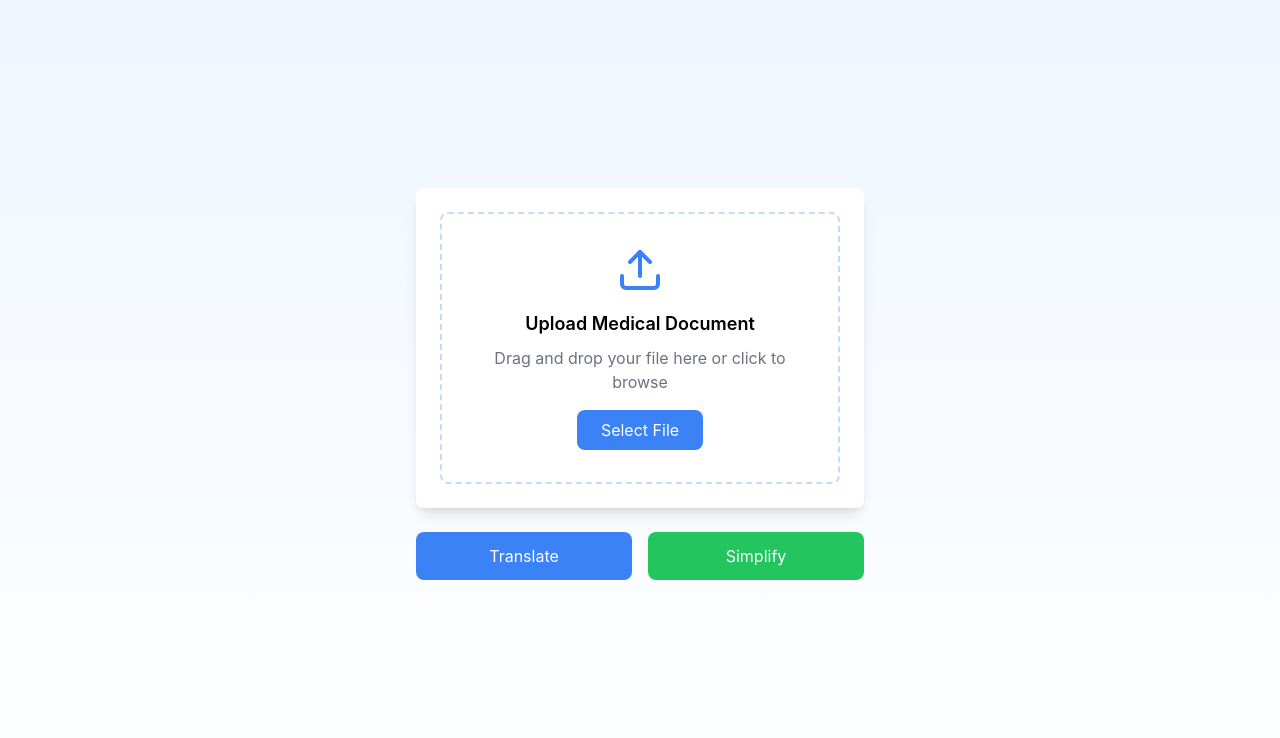
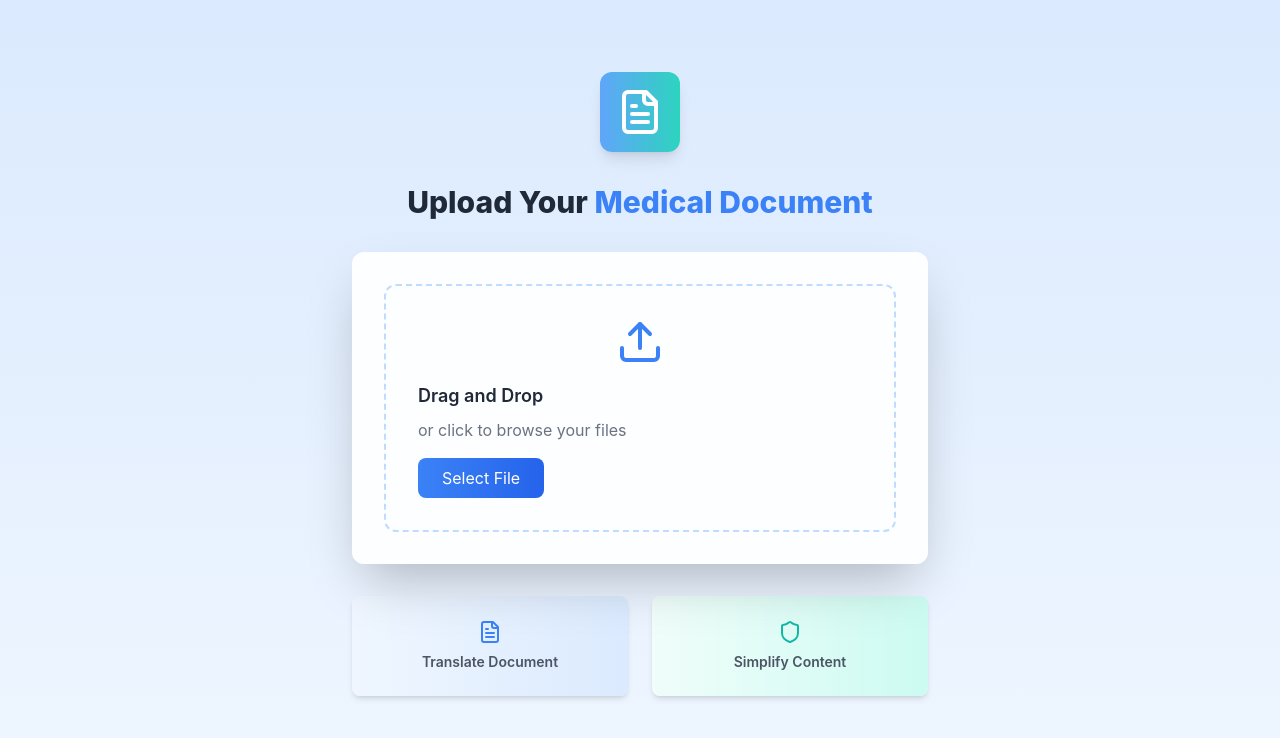
Before and after one commit to erbmu/Project-Localhost, a React (Create React App) app: page /cipher in a window 1280 px wide. Shown: the top 738 px of the page. Built offline with nearby package versions, Linux system fonts and the light colour scheme.

Commit message:
3 Sites Existing Copy

```diff
--- a/src/App.js
+++ b/src/App.js
@@ -3,13 +3,15 @@ import React from 'react';
 import { Route, BrowserRouter as Router, Routes } from 'react-router-dom';
 import Cipher from './pages/Cipher';
 import GetStarted from './pages/GetStarted';
+import Login from './pages/Login';
 
 function App() {
   return (
     <Router>
       <Routes>
-        <Route path="/" element={<GetStarted />} />
+        <Route path="/start" element={<GetStarted />} />
         <Route path="/cipher" element={<Cipher />} />
+        <Route path="/" element={<Login />} />
       </Routes>
     </Router>
   );
--- a/src/pages/Cipher.js
+++ b/src/pages/Cipher.js
@@ -1,27 +1,21 @@
-import { ArrowRight, MessageCircle, Upload } from 'lucide-react';
+import { ArrowRight, FileText, MessageCircle, Shield, Upload } from 'lucide-react';
 import React, { useState } from 'react';
 
 export default function Cipher() {
   const [isDocumentProcessed, setIsDocumentProcessed] = useState(false);
   const [processingType, setProcessingType] = useState(null);
-  const [isButtonClicked, setIsButtonClicked] = useState(false);
   const [symptomsContent, setSymptomsContent] = useState([]);
   const [diagnosisContent, setDiagnosisContent] = useState([]);
 
-  // Simulate adding content
   const handleProcessing = (type) => {
     setProcessingType(type);
     setIsDocumentProcessed(true);
-    setIsButtonClicked(true);
-
-    // Simulate dynamic content updates
     setSymptomsContent([
       'Fever: 101°F',
       'Persistent cough',
       'Fatigue',
       'Shortness of breath'
     ]);
-
     setDiagnosisContent([
       'Primary: Upper respiratory infection',
       'Secondary considerations:',
@@ -31,9 +25,9 @@ export default function Cipher() {
   };
 
   const ContentBox = ({ title, content, className }) => (
-    <div className={`bg-white shadow-lg rounded-lg ${className}`}>
-      <div className="border-b p-4">
-        <h3 className="font-semibold text-lg">{title}</h3>
+    <div className={`bg-white/90 backdrop-blur-xl shadow-xl rounded-xl ${className}`}>
+      <div className="border-b border-gray-100 p-4">
+        <h3 className="font-semibold text-lg text-gray-800">{title}</h3>
       </div>
       <div className="p-4 overflow-y-auto">
         {content.length > 0 ? (
@@ -43,14 +37,14 @@ export default function Cipher() {
             ))}
           </div>
         ) : (
-          <p className="text-gray-600">{title} will appear here after processing</p>
+          <p className="text-gray-500">{title} will appear here after processing</p>
         )}
       </div>
     </div>
   );
 
   return (
-    <div className="min-h-screen bg-gradient-to-b from-blue-50 to-white">
+    <div className="min-h-screen bg-gradient-to-b from-blue-100 to-blue-50">
       <div className="container mx-auto p-6">
         <div
           className={`${
@@ -65,32 +59,49 @@ export default function Cipher() {
           >
             {!isDocumentProcessed ? (
               // Initial Upload State
-              <div className="w-full max-w-md mx-auto space-y-6">
-                <div className="p-6 text-center bg-white shadow-lg rounded-lg">
-                  <div className="border-2 border-dashed border-blue-200 rounded-lg p-8 hover:border-blue-400 transition-colors">
+              <div className="w-full max-w-xl mx-auto space-y-8">
+                <div className="text-center">
+                  <div className="mb-8 flex justify-center">
+                    <div className="h-20 w-20 bg-gradient-to-r from-blue-400 to-teal-400 rounded-xl flex items-center justify-center shadow-lg">
+                      <FileText className="h-12 w-12 text-white" />
+                    </div>
+                  </div>
+                  <h1 className="text-3xl font-extrabold text-gray-800 mb-4">
+                    Upload Your <span className="text-blue-500">Medical Document</span>
+                  </h1>
+                </div>
+
+                <div className="p-8 bg-white/90 backdrop-blur-xl shadow-2xl rounded-xl">
+                  <div className="border-2 border-dashed border-blue-200 rounded-xl p-8 hover:border-blue-400 transition-colors">
                     <Upload className="h-12 w-12 mx-auto text-blue-500 mb-4" />
-                    <h3 className="text-lg font-semibold mb-2">Upload Medical Document</h3>
-                    <p className="text-gray-500 mb-4">Drag and drop your file here or click to browse</p>
-                    <button className="bg-blue-500 text-white px-6 py-2 rounded-lg hover:bg-blue-600 transition-colors">
+                    <h3 className="text-lg font-semibold mb-2 text-gray-800">Drag and Drop</h3>
+                    <p className="text-gray-500 mb-4">or click to browse your files</p>
+                    <button className="bg-gradient-to-r from-blue-500 to-blue-600 text-white px-6 py-2 rounded-lg hover:shadow-xl transition-all duration-300">
                       Select File
                     </button>
                   </div>
                 </div>
 
-                {/* Button Row */}
-                <div className="flex space-x-4">
+                {/* Features Grid */}
+                <div className="grid grid-cols-2 gap-6 mb-8">
+                  <div className="p-6 rounded-lg bg-gradient-to-r from-blue-50 to-blue-100 shadow-md hover:shadow-xl transition-all">
                     <button
                       onClick={() => handleProcessing('translate')}
-                    className="flex-1 bg-blue-500 text-white py-3 rounded-lg hover:bg-blue-600 transition-colors"
+                      className="w-full h-full flex flex-col items-center"
                     >
-                    Translate
+                      <FileText className="h-6 w-6 text-blue-500 mb-2" />
+                      <p className="text-sm text-gray-600 font-semibold">Translate Document</p>
                     </button>
+                  </div>
+                  <div className="p-6 rounded-lg bg-gradient-to-r from-teal-50 to-teal-100 shadow-md hover:shadow-xl transition-all">
                     <button
                       onClick={() => handleProcessing('simplify')}
-                    className="flex-1 bg-green-500 text-white py-3 rounded-lg hover:bg-green-600 transition-colors"
+                      className="w-full h-full flex flex-col items-center"
                     >
-                    Simplify
+                      <Shield className="h-6 w-6 text-teal-500 mb-2" />
+                      <p className="text-sm text-gray-600 font-semibold">Simplify Content</p>
                     </button>
+                  </div>
                 </div>
               </div>
             ) : (
@@ -115,32 +126,32 @@ export default function Cipher() {
           {isDocumentProcessed && (
             <div className="h-full flex flex-col space-y-8">
               {/* Carousel Section */}
-              <div className="bg-white shadow-lg rounded-lg flex-1">
-                <div className="border-b p-4">
-                  <h3 className="font-semibold text-lg">Recommended Next Steps</h3>
+              <div className="bg-white/90 backdrop-blur-xl shadow-xl rounded-xl flex-1">
+                <div className="border-b border-gray-100 p-4">
+                  <h3 className="font-semibold text-lg text-gray-800">Recommended Next Steps</h3>
                 </div>
                 <div className="flex items-center justify-between p-6 h-full">
-                  <button className="text-blue-500 hover:text-blue-600">
+                  <button className="text-blue-500 hover:text-blue-600 transition-colors">
                     <ArrowRight className="h-6 w-6 rotate-180" />
                   </button>
-                  <div className="flex-1 text-center">
+                  <div className="flex-1 text-center text-gray-600">
                     <p>Carousel content will go here</p>
                   </div>
-                  <button className="text-blue-500 hover:text-blue-600">
+                  <button className="text-blue-500 hover:text-blue-600 transition-colors">
                     <ArrowRight className="h-6 w-6" />
                   </button>
                 </div>
               </div>
 
               {/* Chat Section */}
-              <div className="bg-white shadow-lg rounded-lg flex-1">
-                <div className="border-b p-4 flex items-center gap-2">
-                  <MessageCircle className="h-5 w-5" />
-                  <h3 className="font-semibold text-lg">Chat Assistant</h3>
+              <div className="bg-white/90 backdrop-blur-xl shadow-xl rounded-xl flex-1">
+                <div className="border-b border-gray-100 p-4 flex items-center gap-2">
+                  <MessageCircle className="h-5 w-5 text-blue-500" />
+                  <h3 className="font-semibold text-lg text-gray-800">Chat Assistant</h3>
                 </div>
                 <div className="flex flex-col justify-between p-4 h-[calc(100%-4rem)]">
                   <div className="flex-1 overflow-y-auto">
-                    <div className="bg-blue-50 p-3 rounded-lg max-w-[80%] mb-4">
+                    <div className="bg-gradient-to-r from-blue-50 to-blue-100 p-3 rounded-lg max-w-[80%] mb-4">
                       How can I help you understand your results?
                     </div>
                   </div>
@@ -150,7 +161,7 @@ export default function Cipher() {
                       placeholder="Type your message..."
                       className="flex-1 p-2 border rounded-lg focus:outline-none focus:ring-2 focus:ring-blue-500"
                     />
-                    <button className="bg-blue-500 text-white px-4 py-2 rounded-lg hover:bg-blue-600 transition-colors">
+                    <button className="bg-gradient-to-r from-blue-500 to-blue-600 text-white px-4 py-2 rounded-lg hover:shadow-xl transition-all duration-300">
                       Send
                     </button>
                   </div>
--- a/src/pages/Login.js
+++ b/src/pages/Login.js
@@ -1,4 +1,96 @@
+import { Lock, User } from 'lucide-react';
+import React, { useState } from 'react';
+import { useNavigate } from 'react-router-dom';
 
 export default function Login() {
+  const navigate = useNavigate();
+  const [credentials, setCredentials] = useState({
+    username: '',
+    password: ''
+  });
 
+  const handleChange = (e) => {
+    const { name, value } = e.target;
+    setCredentials(prev => ({
+      ...prev,
+      [name]: value
+    }));
+  };
+
+  const handleSubmit = (e) => {
+    e.preventDefault();
+    // Here you would typically handle authentication
+    console.log('Login credentials:', credentials);
+    navigate('/start');
+  };
+
+  return (
+    <div className="min-h-screen flex items-center justify-center bg-gradient-to-b from-blue-100 to-blue-50 p-4">
+      <div className="w-full max-w-md">
+        <div className="text-center max-w-xl mx-auto p-12 rounded-xl shadow-2xl bg-white/90 backdrop-blur-xl">
+          {/* Logo/Icon Area */}
+          <div className="mb-8 flex justify-center">
+            <div className="h-20 w-20 bg-gradient-to-r from-blue-400 to-teal-400 rounded-xl flex items-center justify-center shadow-lg">
+              <Lock className="h-12 w-12 text-white" />
+            </div>
+          </div>
+
+          {/* Main Content */}
+          <h1 className="text-4xl font-extrabold text-gray-800 mb-8">
+            Welcome to <span className="text-blue-500">CIPHER</span>
+          </h1>
+
+          {/* Login Form */}
+          <form onSubmit={handleSubmit} className="space-y-6">
+            <div className="space-y-4">
+              {/* Username Input */}
+              <div className="relative">
+                <div className="absolute inset-y-0 left-0 pl-3 flex items-center pointer-events-none">
+                  <User className="h-5 w-5 text-gray-400" />
+                </div>
+                <input
+                  type="text"
+                  name="username"
+                  value={credentials.username}
+                  onChange={handleChange}
+                  placeholder="Username"
+                  className="w-full pl-10 pr-4 py-3 rounded-lg border border-gray-200 focus:border-blue-500 focus:ring-2 focus:ring-blue-200 transition-all outline-none text-gray-600 bg-white/50"
+                  required
+                />
+              </div>
+
+              {/* Password Input */}
+              <div className="relative">
+                <div className="absolute inset-y-0 left-0 pl-3 flex items-center pointer-events-none">
+                  <Lock className="h-5 w-5 text-gray-400" />
+                </div>
+                <input
+                  type="password"
+                  name="password"
+                  value={credentials.password}
+                  onChange={handleChange}
+                  placeholder="Password"
+                  className="w-full pl-10 pr-4 py-3 rounded-lg border border-gray-200 focus:border-blue-500 focus:ring-2 focus:ring-blue-200 transition-all outline-none text-gray-600 bg-white/50"
+                  required
+                />
+              </div>
+            </div>
+
+            {/* Submit Button */}
+            <button
+              type="submit"
+              className="w-full bg-gradient-to-r from-blue-500 to-blue-600 hover:from-blue-600 hover:to-blue-700 text-white font-semibold py-3 px-8 rounded-lg transition-all duration-300 hover:shadow-2xl"
+            >
+              Sign In
+            </button>
+          </form>
+
+          {/* Additional Info */}
+          <p className="mt-6 text-sm text-gray-500">
+            Secure Login | HIPAA Compliant | 24/7 Support
+          </p>
+        </div>
+      </div>
+    </div>
+  );
 }
```
Lines whose indentation alone changed are shown as unchanged.
